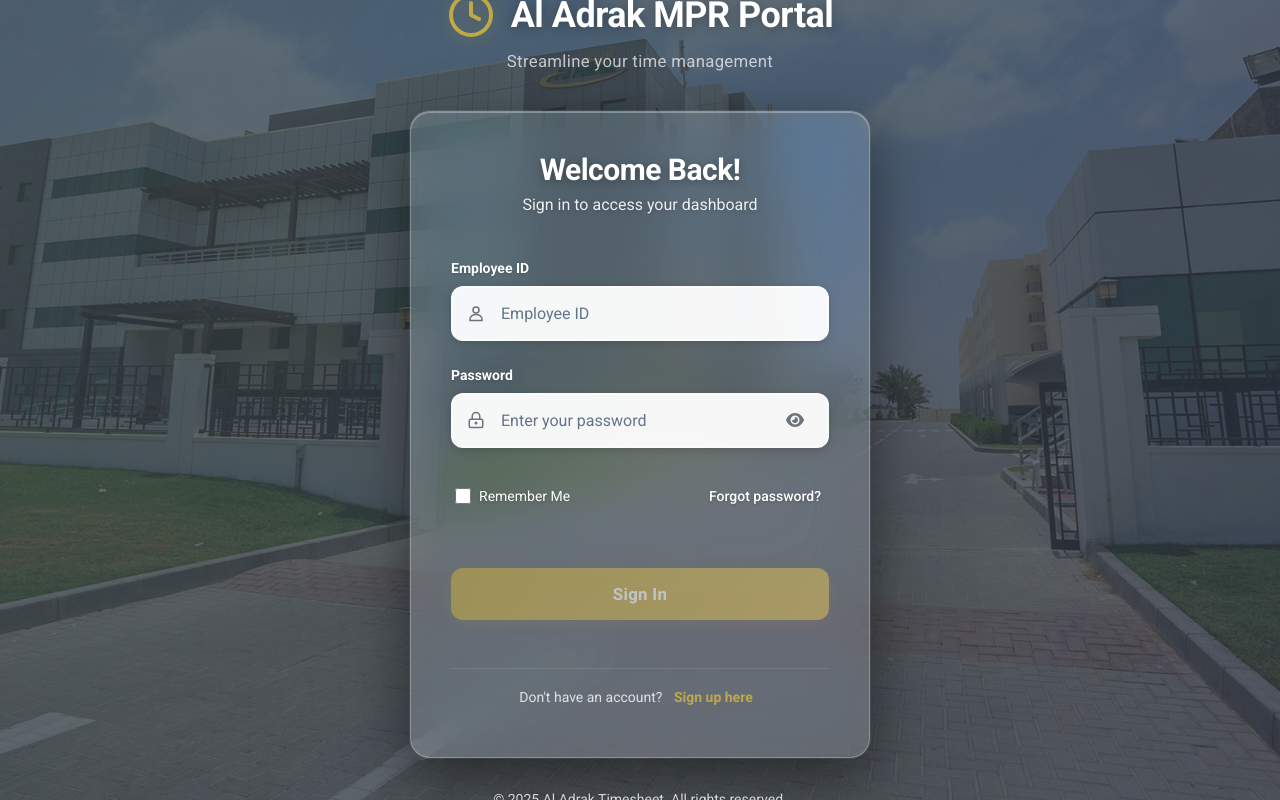
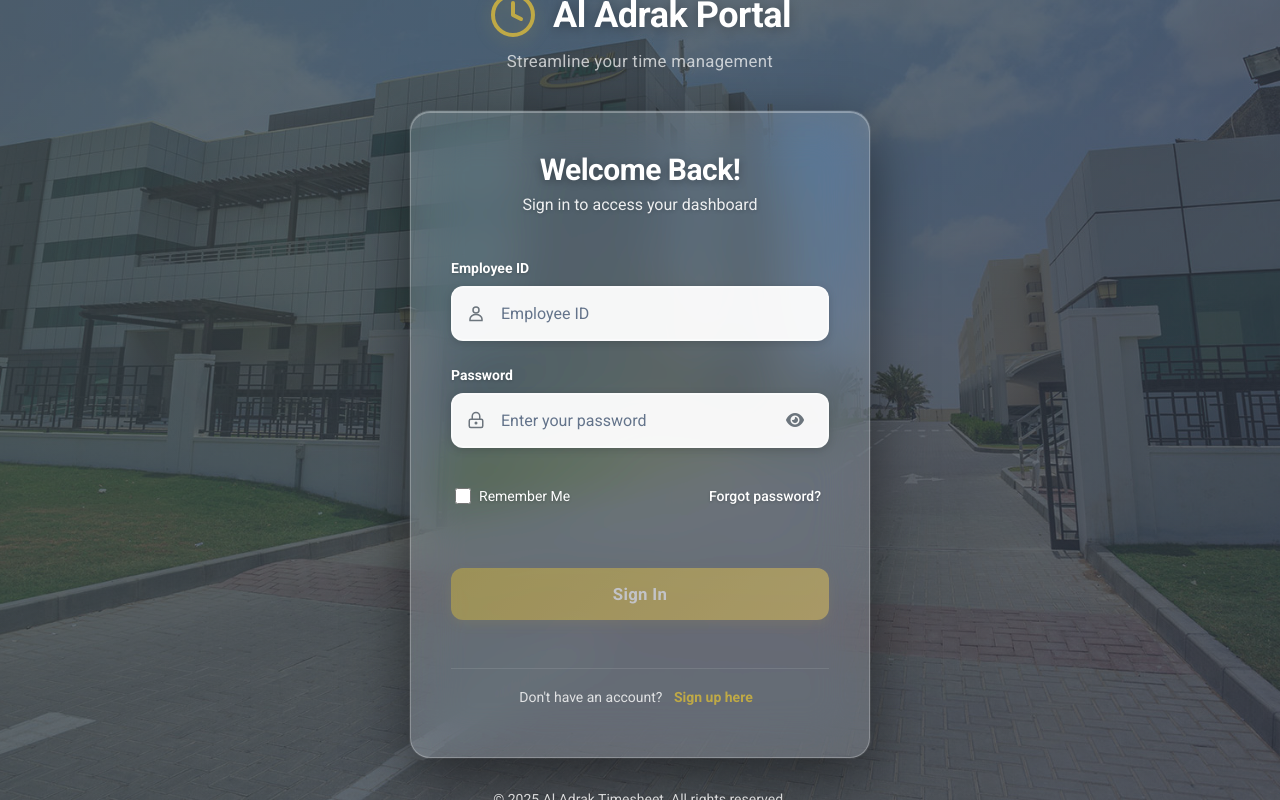
Before and after one commit to adanonaparambil-hash/Monthly-DPR-and-HOD-Evaluation-System, an Angular app: page /login in a window 1280 px wide. Built offline with nearby package versions, Linux system fonts and the light colour scheme.

Commit message:
chnagebybadan

```diff
--- a/src/app/layout/layout.html
+++ b/src/app/layout/layout.html
@@ -5,7 +5,7 @@
   <aside class="sidebar">
     <div class="logo">
       <img src="assets/images/logo.png" alt="Company Logo" class="sidebar-logo-image">
-      <span>MPR Portal</span>
+      <span>Adrak Portal</span>
     </div>
 
     <nav class="menu">
--- a/src/app/login/login.component.html
+++ b/src/app/login/login.component.html
@@ -22,7 +22,7 @@
           <path d="M12 6v6l4 2" stroke="currentColor" stroke-width="2" stroke-linecap="round" stroke-linejoin="round"/>
         </svg>
       </div>
-      <h1 class="app-title">Al Adrak MPR Portal</h1>
+      <h1 class="app-title">Al Adrak Portal</h1>
     </div>
     <p class="app-tagline">Streamline your time management</p>
   </div>
--- a/src/index.html
+++ b/src/index.html
@@ -2,7 +2,7 @@
 <html lang="en">
 <head>
   <meta charset="utf-8">
-  <title>DPR Portal</title>
+  <title>Adrak Portal</title>
   <base href="/">
   <meta name="viewport" content="width=device-width, initial-scale=1">
   <link rel="icon" type="image/x-icon" href="favicon.ico">
```
Also changed, not shown: 1 other file (tests, documents, lock files or other folders).
